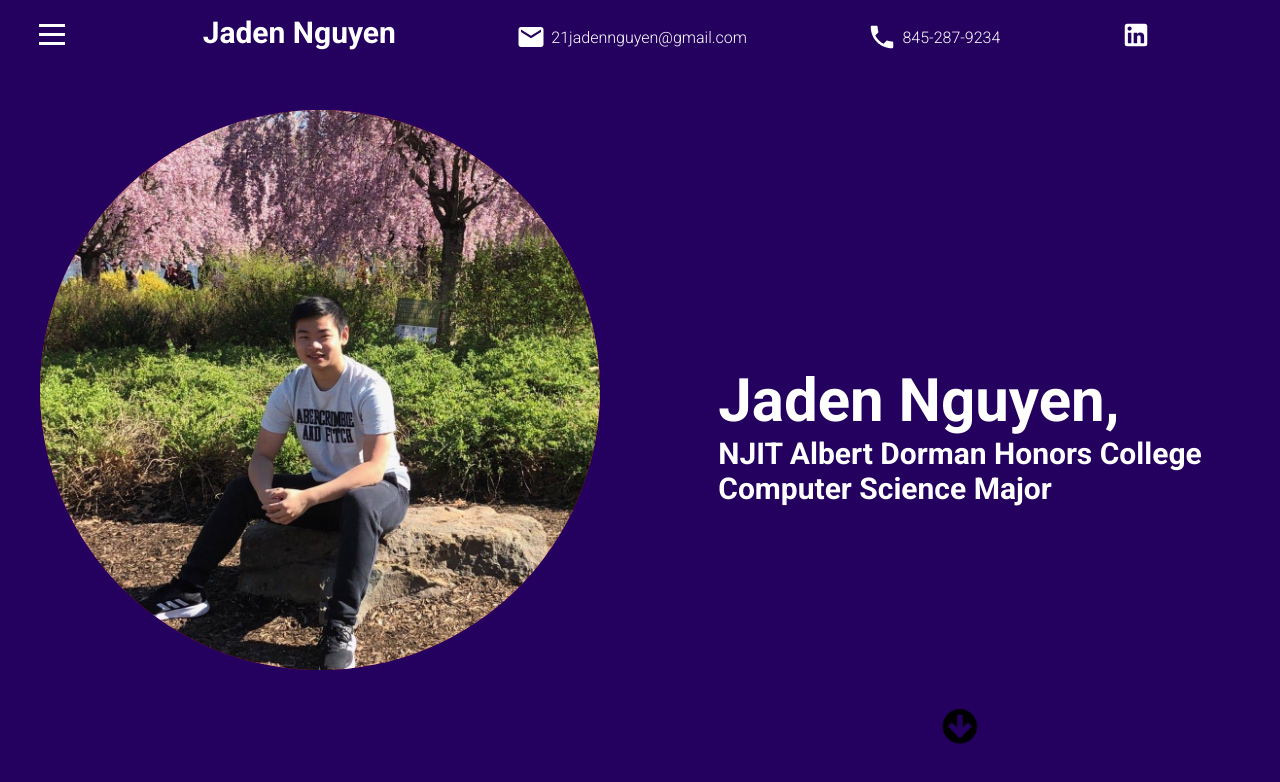
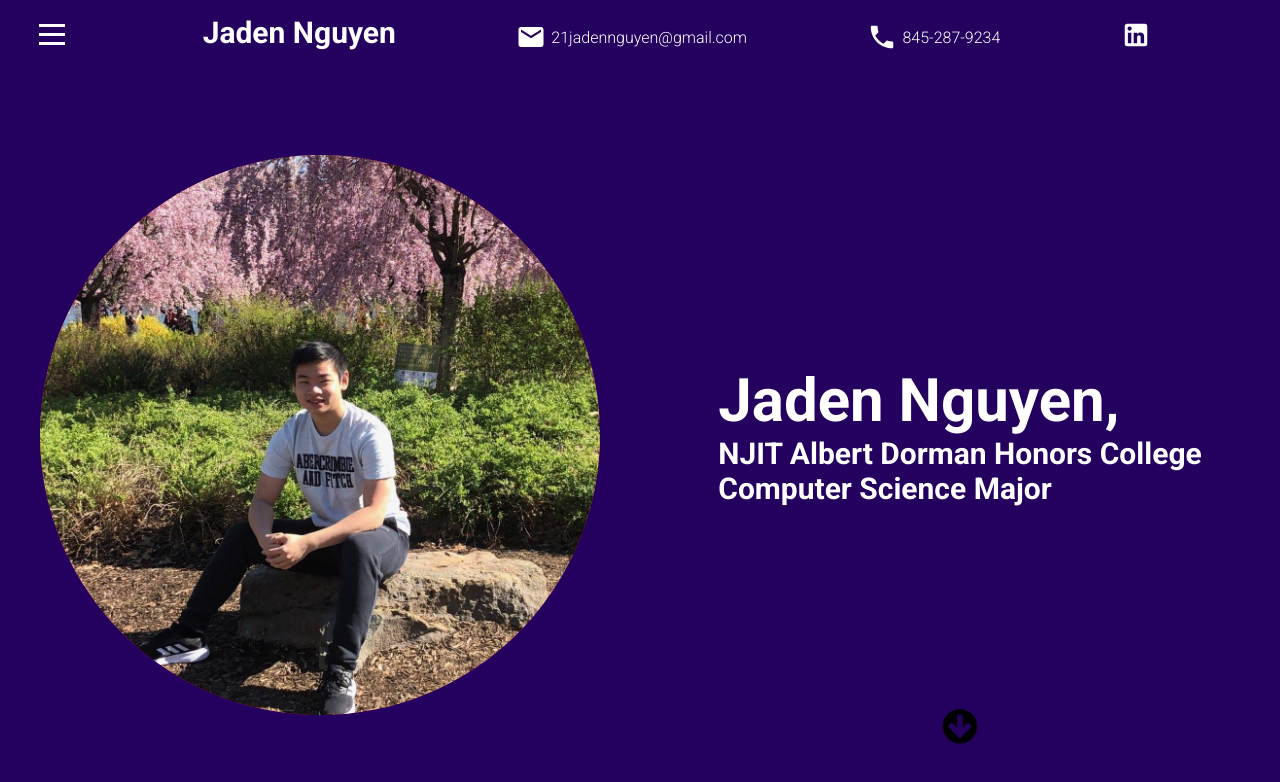
Before and after one commit to 21jadennguyen/portfolio, a React (Create React App) app: page / in a window 1280 px wide. Shown: the top 782 px of the page. Built offline with nearby package versions, Linux system fonts and the light colour scheme; the HTML template or start-up script is replaced by a standard one.

Commit message:
center img

```diff
--- a/src/components/intro/intro.scss
+++ b/src/components/intro/intro.scss
@@ -7,9 +7,11 @@
     .left {
         flex: 0.5;
         overflow: hidden;
+        display: flex;
+        align-items: center;
+        justify-content: center;
 
         .imgContainer{
-            margin-top: 40px;
             width: 560px;
             height: 560px;
             background-color: crimson;
```
